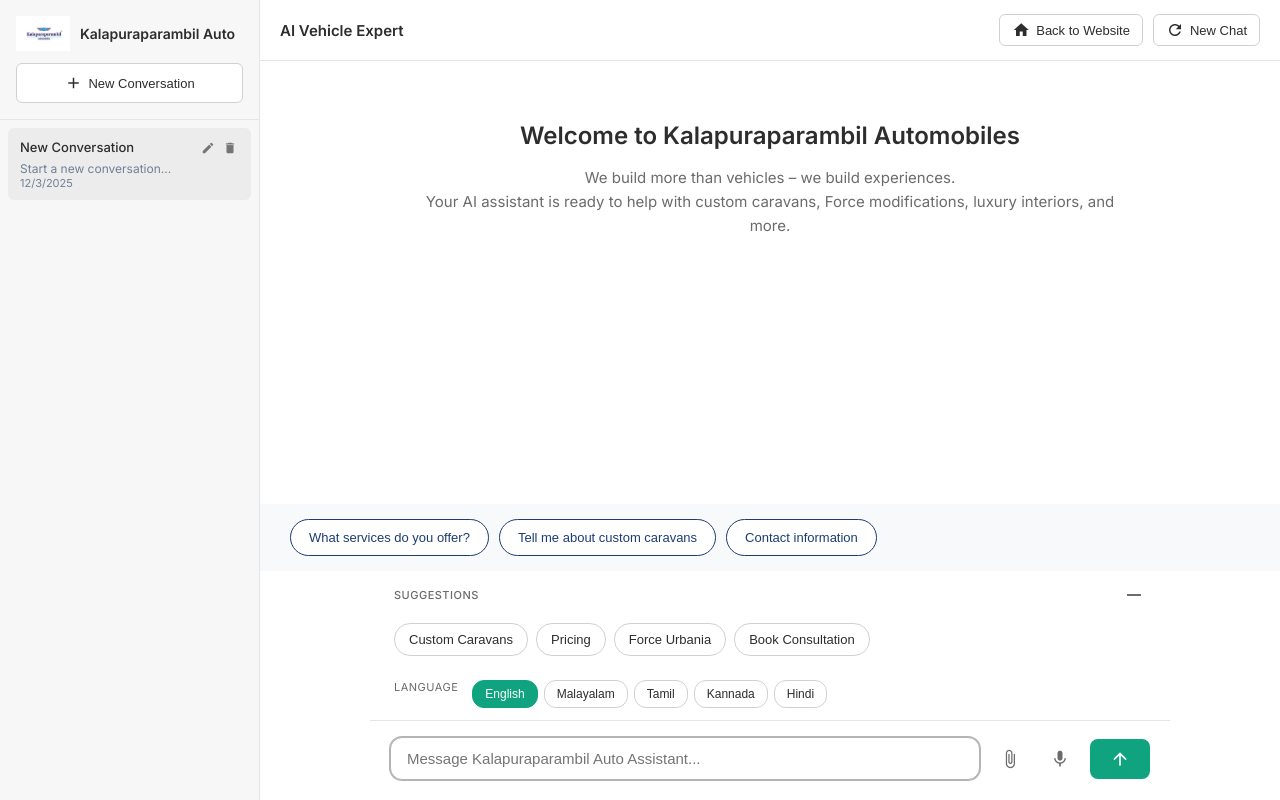
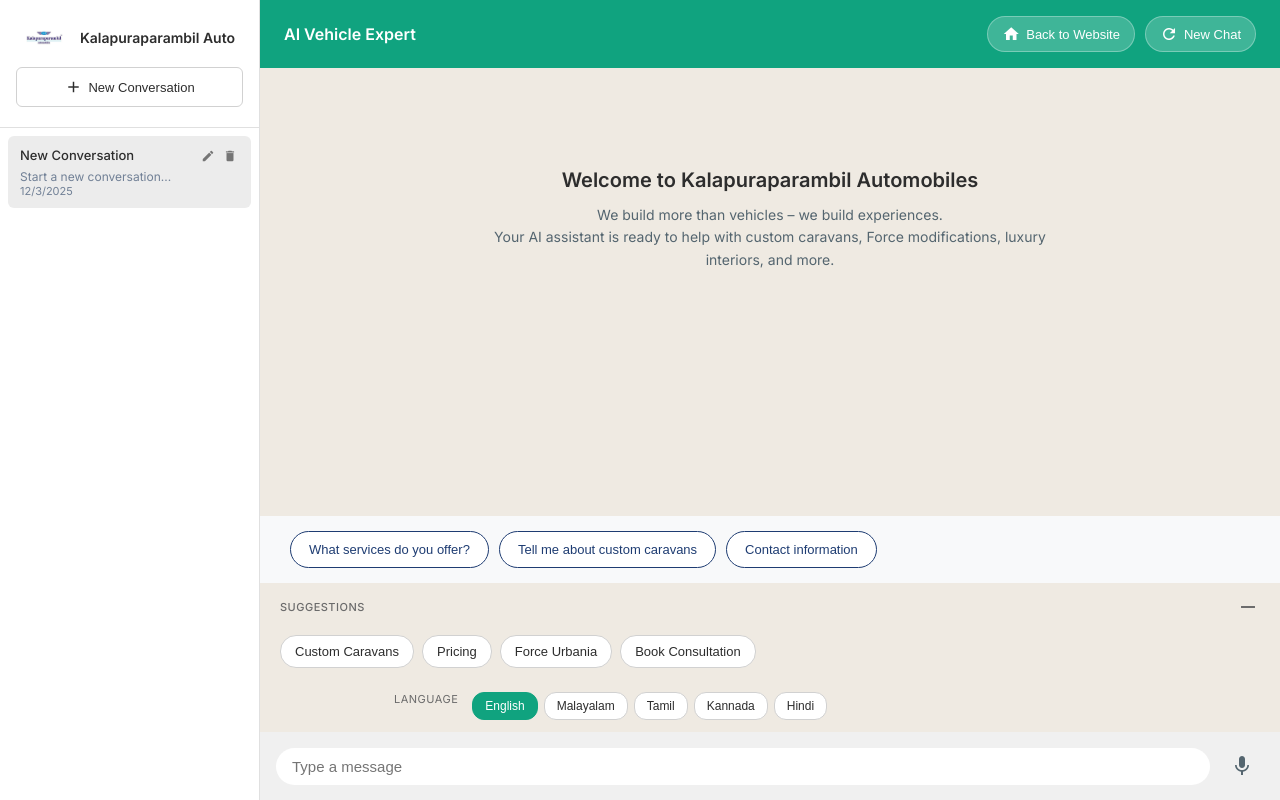
Before and after one commit to Vinayak-S-Khosh/CHATBOT, a Flask app: page /chatbot in a window 1280 px wide. Run offline with Flask 3, Linux system fonts and the light colour scheme.

Commit message:
Redesign chatbot with WhatsApp-style modern UI - Add WhatsApp-inspired color scheme and layout - Implement dynamic mic/send button toggle - Improve message bubble styling and alignment - Update background colors and spacing

```diff
--- a/templates/chatbot.html
+++ b/templates/chatbot.html
@@ -20,7 +20,7 @@
 
         body {
             font-family: 'Inter', -apple-system, BlinkMacSystemFont, 'Segoe UI', sans-serif;
-            background: #ffffff;
+            background: #efeae2;
             height: 100vh;
             display: flex;
             overflow: hidden;
@@ -31,17 +31,18 @@
         /* Sidebar */
         .sidebar {
             width: 260px;
-            background: #f7f7f8;
+            background: #ffffff;
             display: flex;
             flex-direction: column;
             transition: transform 0.3s;
-            border-right: 1px solid #e5e5e5;
+            border-right: 1px solid #e0e0e0;
+            box-shadow: 2px 0 5px rgba(0, 0, 0, 0.05);
         }
 
         .sidebar-header {
-            padding: 16px;
-            background: #f7f7f8;
-            border-bottom: 1px solid #e5e5e5;
+            padding: 20px 16px;
+            background: #ffffff;
+            border-bottom: 1px solid #e0e0e0;
         }
 
         .sidebar-header h2 {
@@ -72,7 +73,7 @@
             flex: 1;
             overflow-y: auto;
             padding: 8px;
-            background: #f7f7f8;
+            background: #ffffff;
         }
 
         .chat-history-item {
@@ -151,18 +152,18 @@
             flex: 1;
             display: flex;
             flex-direction: column;
-            background: #ffffff;
+            background: #efeae2;
             overflow: hidden;
         }
 
         .chat-header {
-            background: #ffffff;
-            color: #2d2d2d;
-            padding: 14px 20px;
+            background: #10a37f;
+            color: white;
+            padding: 16px 24px;
             display: flex;
             align-items: center;
             justify-content: space-between;
-            border-bottom: 1px solid #e5e5e5;
+            box-shadow: 0 1px 3px rgba(0, 0, 0, 0.1);
         }
 
         .header-buttons {
@@ -172,11 +173,11 @@
         }
 
         .website-btn {
-            background: transparent;
-            border: 1px solid #d1d1d1;
-            color: #2d2d2d;
-            padding: 6px 12px;
-            border-radius: 6px;
+            background: rgba(255, 255, 255, 0.2);
+            border: 1px solid rgba(255, 255, 255, 0.3);
+            color: white;
+            padding: 8px 14px;
+            border-radius: 20px;
             cursor: pointer;
             font-size: 13px;
             transition: all 0.2s;
@@ -186,16 +187,16 @@
         }
 
         .website-btn:hover {
-            background: #f7f7f8;
+            background: rgba(255, 255, 255, 0.3);
         }
 
         .chat-header h1 {
-            font-size: 15px;
+            font-size: 16px;
             font-weight: 600;
             display: flex;
             align-items: center;
             gap: 8px;
-            color: #2d2d2d;
+            color: white;
         }
 
         .chat-header h1::before {
@@ -222,21 +225,22 @@
 
         .chat-messages {
             flex: 1;
-            padding: 0;
+            padding: 20px;
             overflow-y: auto;
-            background: #ffffff;
+            background: #efeae2;
             scroll-behavior: smooth;
-            max-width: 800px;
-            margin: 0 auto;
+            max-width: 100%;
+            margin: 0;
             width: 100%;
         }
 
         .message {
-            margin-bottom: 24px;
+            margin-bottom: 12px;
             display: flex;
             align-items: flex-start;
             animation: messageSlide 0.3s ease-out;
-            padding: 20px 24px;
+            padding: 0;
+            max-width: 70%;
         }
 
         @keyframes messageSlide {
@@ -393,12 +394,12 @@
         .chat-input-container {
             display: flex;
             flex-direction: column;
-            padding: 16px 20px 20px;
-            background: #ffffff;
-            border-top: 1px solid #e5e5e5;
-            gap: 12px;
-            max-width: 800px;
-            margin: 0 auto;
+            padding: 12px 16px;
+            background: #f0f0f0;
+            border-top: none;
+            gap: 8px;
+            max-width: 100%;
+            margin: 0;
             width: 100%;
         }
 
@@ -409,22 +410,22 @@
         }
 
         .upload-btn {
-            width: 40px;
-            height: 40px;
+            width: 44px;
+            height: 44px;
             background: transparent;
             border: none;
-            border-radius: 6px;
+            border-radius: 50%;
             cursor: pointer;
             display: flex;
             align-items: center;
             justify-content: center;
-            font-size: 20px;
+            font-size: 24px;
             transition: all 0.2s;
-            color: #6b6b6b;
+            color: #54656f;
         }
 
         .upload-btn:hover {
-            background: #f0f0f0;
+            background: rgba(0, 0, 0, 0.05);
         }
 
         .image-preview-container {
@@ -472,27 +473,27 @@
         }
 
         .voice-btn {
-            width: 40px;
-            height: 40px;
+            width: 44px;
+            height: 44px;
             background: transparent;
             border: none;
-            border-radius: 6px;
+            border-radius: 50%;
             cursor: pointer;
             display: flex;
             align-items: center;
             justify-content: center;
-            font-size: 20px;
+            font-size: 24px;
             transition: all 0.2s;
-            color: #6b6b6b;
+            color: #54656f;
         }
 
         .voice-btn:hover {
-            background: #f0f0f0;
+            background: rgba(0, 0, 0, 0.05);
         }
 
         .voice-btn.listening {
             animation: pulse 1.5s infinite;
-            background: #10b981;
+            background: #10a37f;
             color: white;
         }
 
@@ -504,12 +505,15 @@
         .language-selector {
             display: flex;
             gap: 6px;
-            padding: 10px 14px;
-            background: white;
-            border-radius: 12px;
+            padding: 12px 20px;
+            background: transparent;
+            border-radius: 0;
             flex-wrap: wrap;
-            box-shadow: 0 1px 3px rgba(0, 0, 0, 0.05);
-            border: 1px solid #e2e8f0;
+            box-shadow: none;
+            border: none;
+            max-width: 100%;
+            margin: 0;
+            width: 100%;
         }
 
         .lang-btn {
@@ -551,12 +555,12 @@
             display: flex;
             flex-wrap: wrap;
             gap: 8px;
-            padding: 12px 24px;
-            background: #ffffff;
+            padding: 12px 20px;
+            background: transparent;
             border-bottom: none;
             position: relative;
-            max-width: 800px;
-            margin: 0 auto;
+            max-width: 100%;
+            margin: 0;
             width: 100%;
         }
 
@@ -597,9 +601,9 @@
 
         #user-input {
             flex: 1;
-            padding: 12px 16px;
-            border: 1px solid #d1d1d1;
-            border-radius: 12px;
+            padding: 10px 16px;
+            border: none;
+            border-radius: 24px;
             font-size: 15px;
             outline: none;
             transition: all 0.2s;
@@ -608,24 +612,29 @@
         }
 
         #user-input:focus {
-            border-color: #b4b4b4;
-            box-shadow: 0 0 0 1px #b4b4b4;
+            box-shadow: none;
         }
 
         #send-btn {
-            padding: 10px 20px;
+            padding: 0;
+            width: 44px;
+            height: 44px;
             background: #10a37f;
             color: white;
             border: none;
-            border-radius: 8px;
+            border-radius: 50%;
             cursor: pointer;
-            font-size: 14px;
+            font-size: 20px;
             font-weight: 600;
             transition: all 0.2s;
+            display: flex;
+            align-items: center;
+            justify-content: center;
         }
 
         #send-btn:hover {
             background: #0d8c6e;
+            transform: scale(1.05);
         }
 
         #send-btn:disabled {
@@ -669,20 +678,21 @@
             text-align: center;
             padding: 40px 24px;
             background: transparent;
-            margin: 20px 24px;
+            margin: 40px auto;
+            max-width: 600px;
         }
 
         .welcome-message h2 {
             color: #2d2d2d;
-            margin-bottom: 16px;
-            font-size: 24px;
+            margin-bottom: 12px;
+            font-size: 20px;
             font-weight: 600;
         }
 
         .welcome-message p {
-            color: #6b6b6b;
+            color: #54656f;
             line-height: 1.6;
-            font-size: 15px;
+            font-size: 14px;
         }
 
         .suggestions {
@@ -743,18 +753,18 @@
         }
 
         .reset-btn {
-            background: transparent;
-            border: 1px solid #d1d1d1;
-            color: #2d2d2d;
-            padding: 6px 12px;
-            border-radius: 6px;
+            background: rgba(255, 255, 255, 0.2);
+            border: 1px solid rgba(255, 255, 255, 0.3);
+            color: white;
+            padding: 8px 14px;
+            border-radius: 20px;
             cursor: pointer;
             font-size: 13px;
             transition: all 0.2s;
         }
 
         .reset-btn:hover {
-            background: #f7f7f8;
+            background: rgba(255, 255, 255, 0.3);
         }
 
         @media (max-width: 1024px) {
@@ -1006,15 +1016,12 @@
 
             <div class="chat-input-container">
                 <div class="input-row">
-                    <input type="text" id="user-input" placeholder="Message Kalapuraparambil Auto Assistant..." autocomplete="off">
-                    <button class="upload-btn" id="upload-btn" title="Attach file">
-                        <span class="material-icons" style="font-size: 20px;">attach_file</span>
+                    <input type="text" id="user-input" placeholder="Type a message" autocomplete="off">
+                    <button class="voice-btn" id="voice-btn" title="Use microphone">
+                        <span class="material-icons" style="font-size: 24px;">mic</span>
                     </button>
-                    <button class="voice-btn" id="voice-btn" title="Use microphone">
-                        <span class="material-icons" style="font-size: 20px;">mic</span>
-                    </button>
-                    <button id="send-btn">
-                        <span class="material-icons" style="font-size: 20px;">arrow_upward</span>
+                    <button id="send-btn" style="display: none;">
+                        <span class="material-icons" style="font-size: 22px;">send</span>
                     </button>
                 </div>
             </div>
@@ -1325,6 +1332,18 @@
             }
         });
 
+        // WhatsApp-style: Toggle between mic and send button
+        userInput.addEventListener('input', () => {
+            const hasText = userInput.value.trim().length > 0;
+            if (hasText) {
+                voiceBtn.style.display = 'none';
+                sendBtn.style.display = 'flex';
+            } else {
+                voiceBtn.style.display = 'flex';
+                sendBtn.style.display = 'none';
+            }
+        });
+
         // Show initial suggestions
         setTimeout(() => {
             displaySuggestions([
@@ -1367,7 +1386,7 @@
             recognition.onstart = function() {
                 isListening = true;
                 voiceBtn.classList.add('listening');
-                voiceBtn.innerHTML = '<span class="material-icons" style="font-size: 20px;">stop_circle</span>';
+                voiceBtn.innerHTML = '<span class="material-icons" style="font-size: 24px;">stop_circle</span>';
                 showVoiceStatus(`Listening in ${languageNames[currentLanguage]}...`);
             };
 
@@ -1432,7 +1451,7 @@
         function stopListening() {
             isListening = false;
             voiceBtn.classList.remove('listening');
-            voiceBtn.innerHTML = '<span class="material-icons" style="font-size: 20px;">mic</span>';
+            voiceBtn.innerHTML = '<span class="material-icons" style="font-size: 24px;">mic</span>';
             setTimeout(() => {
                 hideVoiceStatus();
             }, 3000);
```
Also changed, not shown: other parts of templates/chatbot.html (+21 -22 lines).
